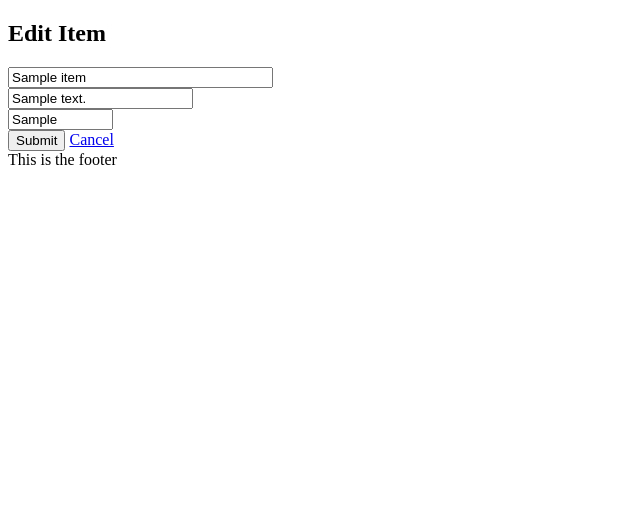
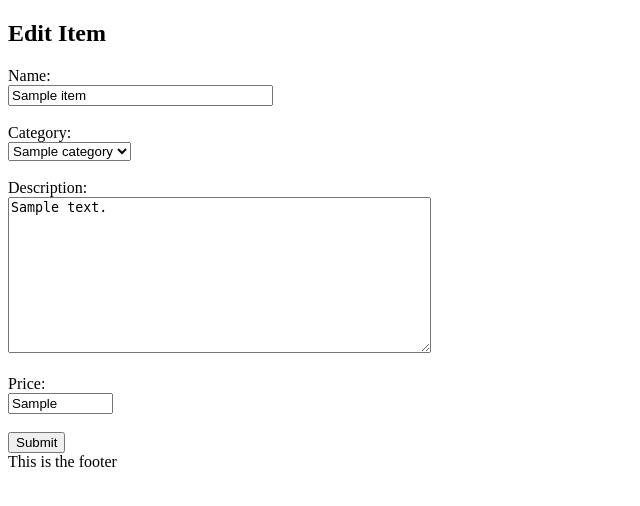
Before and after one commit to richgieg/ItemCatalog, a Flask app: page /items/1/edit in a window 1280 px wide. Shown: the part 44-550 px from the top of the page, without its empty margins (0-640 px from the left). Run offline with Flask 2, Linux system fonts and the light colour scheme; tables that the repository leaves empty hold one stand-in row (values such as "Sample post").

Commit message:
Fix form and category_id functionality for edit_item()

```diff
--- a/vagrant/catalog/application.py
+++ b/vagrant/catalog/application.py
@@ -83,6 +83,7 @@ def edit_item(item_id):
         item.name = request.form['name']
         item.description = request.form['description']
         item.price = request.form['price']
+        item.category_id = request.form['category_id']
         session.add(item)
         session.commit()
         flash("Item updated")
--- a/vagrant/catalog/templates/edit_item.html
+++ b/vagrant/catalog/templates/edit_item.html
@@ -4,11 +4,19 @@
 <h2>Edit Item</h2>
 
 <form action="{{ url_for('edit_item', item_id = item.id) }}" method="POST">
-    <input type="text" size="30" name="name" value="{{ item.name }}"><br>
-    <input type="textarea" name="description" value="{{ item.description }}"><br>
-    <input type="text" size="10" name="price" value="{{ item.price }}"><br>
+    Name:<br>
+    <input type="text" size="30" name="name" value="{{ item.name }}"><br><br>
+    Category:<br>
+    <select name="category_id" value="{{ item.category_id }}">
+        {% for category in categories %}
+        <option value="{{ category.id }}">{{ category.name }}</option>
+        {% endfor %}
+    </select><br><br>
+    Description:<br>
+    <textarea rows="10" cols="50" name="description">{{ item.description }}</textarea><br><br>
+    Price:<br>
+    <input type="text" size="10" name="price" value="{{ item.price }}"><br><br>
     <input type="submit" value="Submit">
-    <a href="{{ url_for('show_item', category_id = item.category_id, item_id = item.id) }}">Cancel</a>
 </form>
 
 {% endblock %}
```
